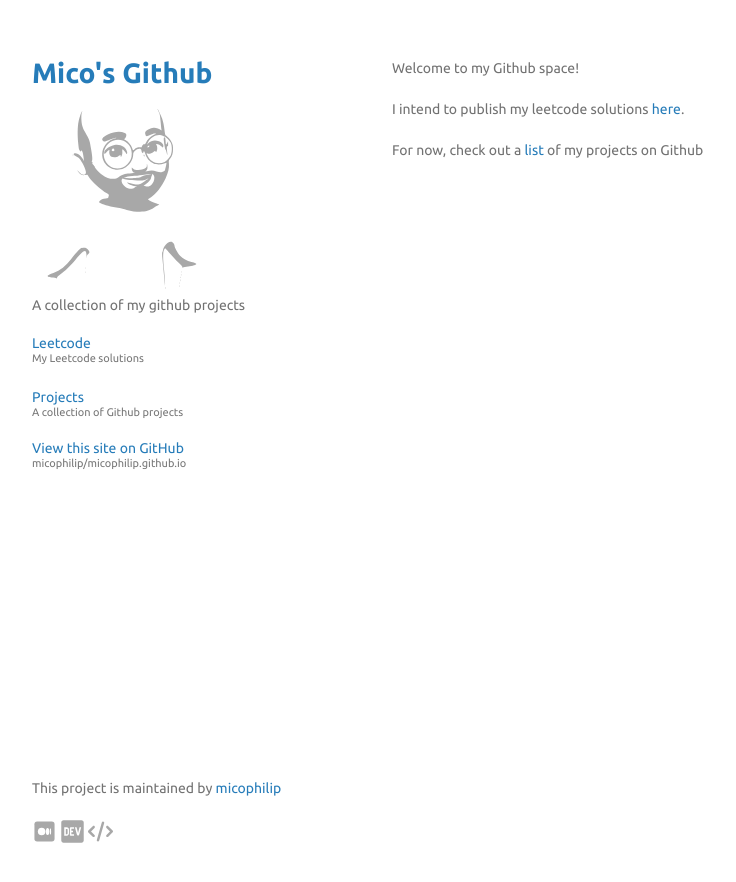
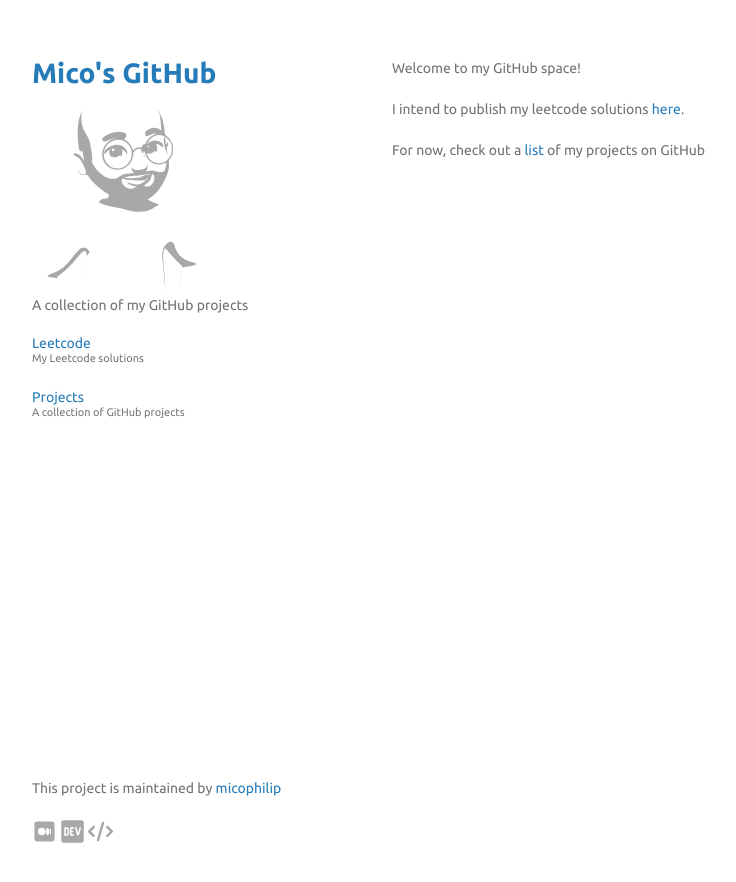
Before and after one commit to micophilip/micophilip.github.io, a Jekyll site: the page built from index.md, in a window 1280 px wide. Shown: the top 882 px of the page, without its empty margins (178-914 px from the left). Built offline with Jekyll 4.4.1, drawn with Linux system fonts in a browser that asks for light colours.

Commit message:
use common github casing

```diff
--- a/_config.yml
+++ b/_config.yml
@@ -1,6 +1,6 @@
-title: Mico's Github
+title: Mico's GitHub
 logo: /assets/img/logo.png
-description: A collection of my github projects
+description: A collection of my GitHub projects
 show_downloads: false
 theme: jekyll-theme-minimal
 github:
@@ -20,3 +20,4 @@ social_links:
     logo: /assets/img/leetcode.svg
     url: https://leetcode.com/micophilip/
 timezone: 'Americas/Toronto'
+show_source: false
--- a/_layouts/default.html
+++ b/_layouts/default.html
@@ -31,7 +31,7 @@
         <p class="view"><a href="{{ page.url }}">{{ page.title }} <small>{{ page.description }}</small></a></p>
         {% endfor %}
 
-        {% if site.github.is_project_page %}
+        {% if site.github.is_project_page and site.show_source %}
         <p class="view"><a href="{{ site.github.repository_url }}">View this site on GitHub <small>{{ site.github.repository_nwo }}</small></a></p>
         {% endif %}
 
--- a/index.md
+++ b/index.md
@@ -2,8 +2,8 @@
 layout: default
 ---
 
-Welcome to my Github space!
+Welcome to my GitHub space!
 
 I intend to publish my leetcode solutions [here](/leetcode).
 
-For now, check out a [list](/projects) of my projects on Github
+For now, check out a [list](/projects) of my projects on GitHub
```
Also changed, not shown: projects.md (+3 -3 lines).
